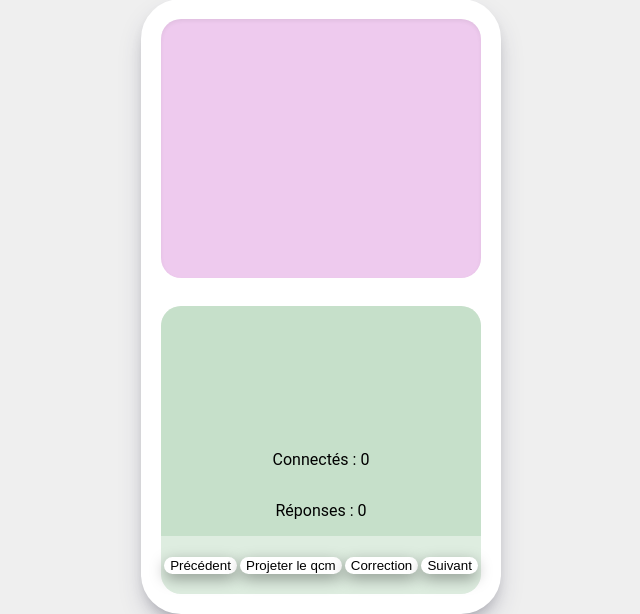
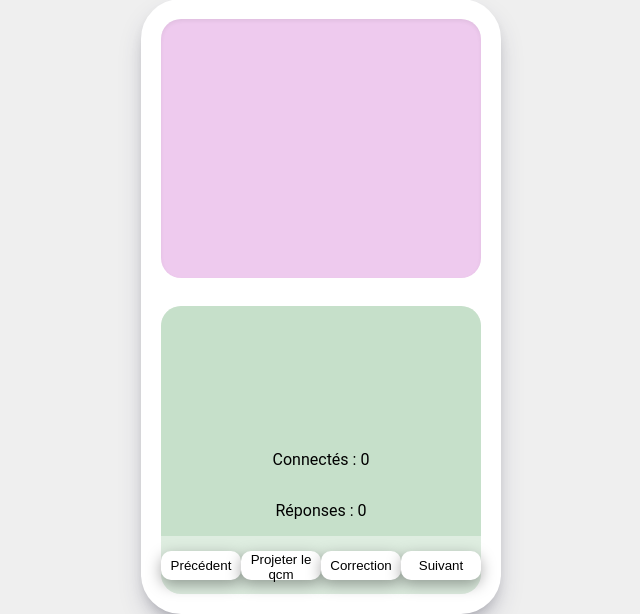
Before and after one commit to mantoniu/qcm_gr35, a Flask app: template templates/teacher/qcm.html in a window 1280 px wide. Shown: the part 186-800 px from the top of the page, without its empty margins (319-959 px from the left). Run offline with Flask 2, Linux system fonts and the light colour scheme; the template is opened without the code that fills it, so the values that code supplies are empty; some libraries are stand-ins or nearby versions.

Commit message:
maj qcm css

```diff
--- a/templates/teacher/qcm.html
+++ b/templates/teacher/qcm.html
@@ -15,7 +15,7 @@
     <script type="text/javascript" src="../../static/js/script.js"></script>
     <link rel="stylesheet" type="text/css" href="../../static/css/global.css" >
     <script src="https://cdn.socket.io/4.4.1/socket.io.min.js" integrity="sha384-fKnu0iswBIqkjxrhQCTZ7qlLHOFEgNkRmK2vaO/LbTZSXdJfAu6ewRBdwHPhBo/H" crossorigin="anonymous"></script>
-    <link rel="stylesheet" href="../../static/css/card/card-style.css">
+    <link rel="stylesheet" href="../../static/css/card-style.css">
     <script>
         socket = io();
         socket.connect('http://127.0.0.1:5000/')
@@ -78,18 +78,18 @@
             </div>
             <div class="card-navbar">
                 {% if statement_number != 0 and not(projected) %}
-                <button class="animation" id="previousquestion" onclick="previous()">Précédent</button>
+                <button class="animation rectangle" id="previousquestion" onclick="previous()">Précédent</button>
                 {% endif %}
                 {% if not(projected) %}
-                <button class="animation" type="submit" id="project" onclick="projection('{{ qcm.id }}')">Projeter le qcm</button>
-                <button class="animation" type="submit" id="stop" onclick="stop(liveqcm_id)" hidden>Désactiver les réponses</button>
+                <button class="animation rectangle" type="submit" id="project" onclick="projection('{{ qcm.id }}')">Projeter le qcm</button>
+                <button class="animation rectangle" type="submit" id="stop" onclick="stop(liveqcm_id)" hidden>Désactiver les réponses</button>
                 {% else %}
-                <button class="animation" type="submit" id="stop" onclick="stop(liveqcm_id)">Désactiver les réponses</button>
-                <button class="animation" type="submit" id="project" onclick="stop_projection()">Stopper la projection</button>
+                <button class="animation rectangle" type="submit" id="stop" onclick="stop(liveqcm_id)">Désactiver les réponses</button>
+                <button class="animation rectangle" type="submit" id="project" onclick="stop_projection()">Stopper la projection</button>
                 {% endif %}
-                <button class="animation" type="submit" id="correction" onclick="correction()">Correction</button>
+                <button class="animation rectangle" type="submit" id="correction" onclick="correction()">Correction</button>
                 {% if not(final) %}
-                <button class="animation" id="nextquestion" onclick="nextquestion()">Suivant</button>
+                <button class="animation rectangle" id="nextquestion" onclick="nextquestion()">Suivant</button>
                 {% endif %}
             </div>
     </div>
```
